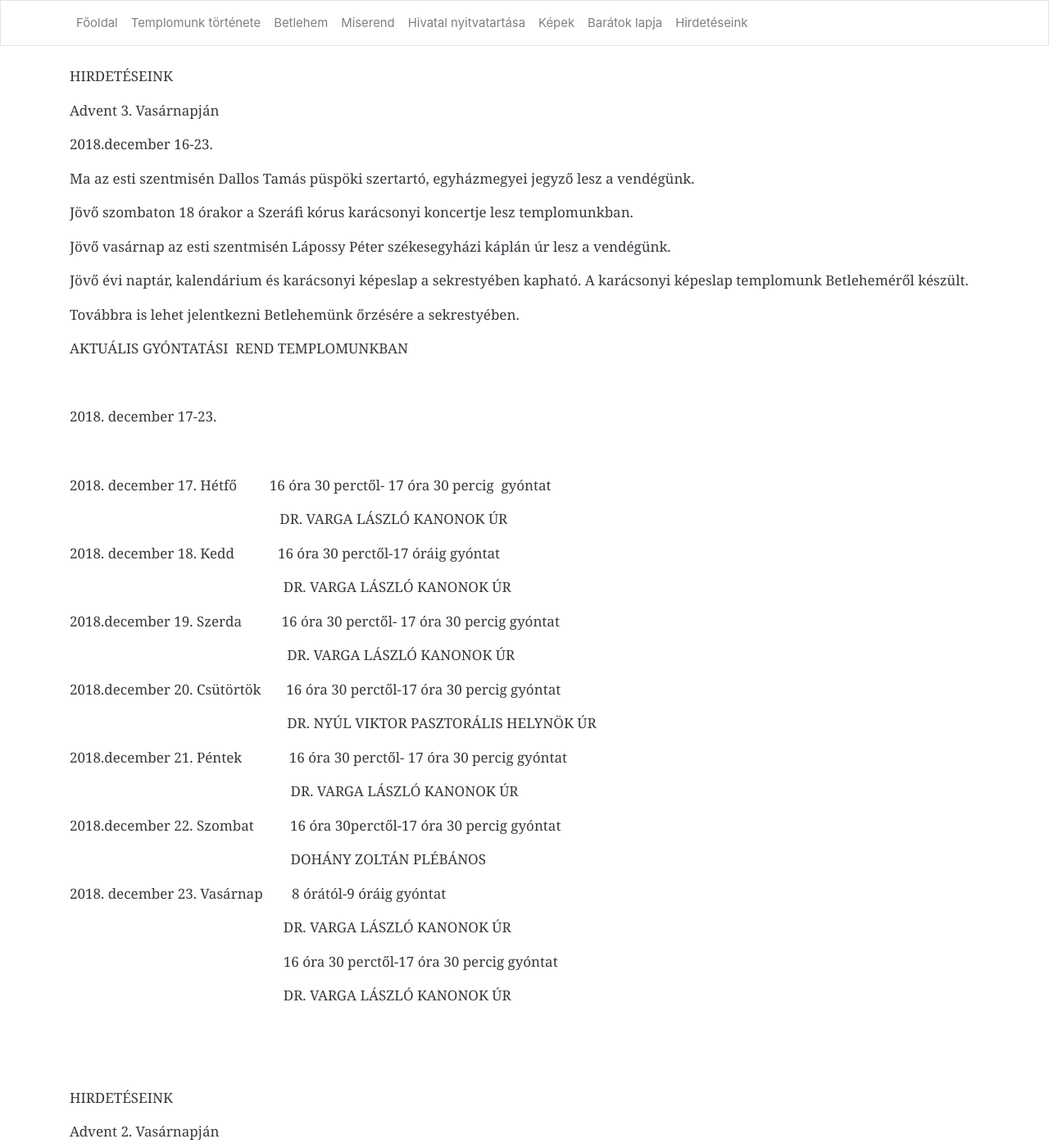
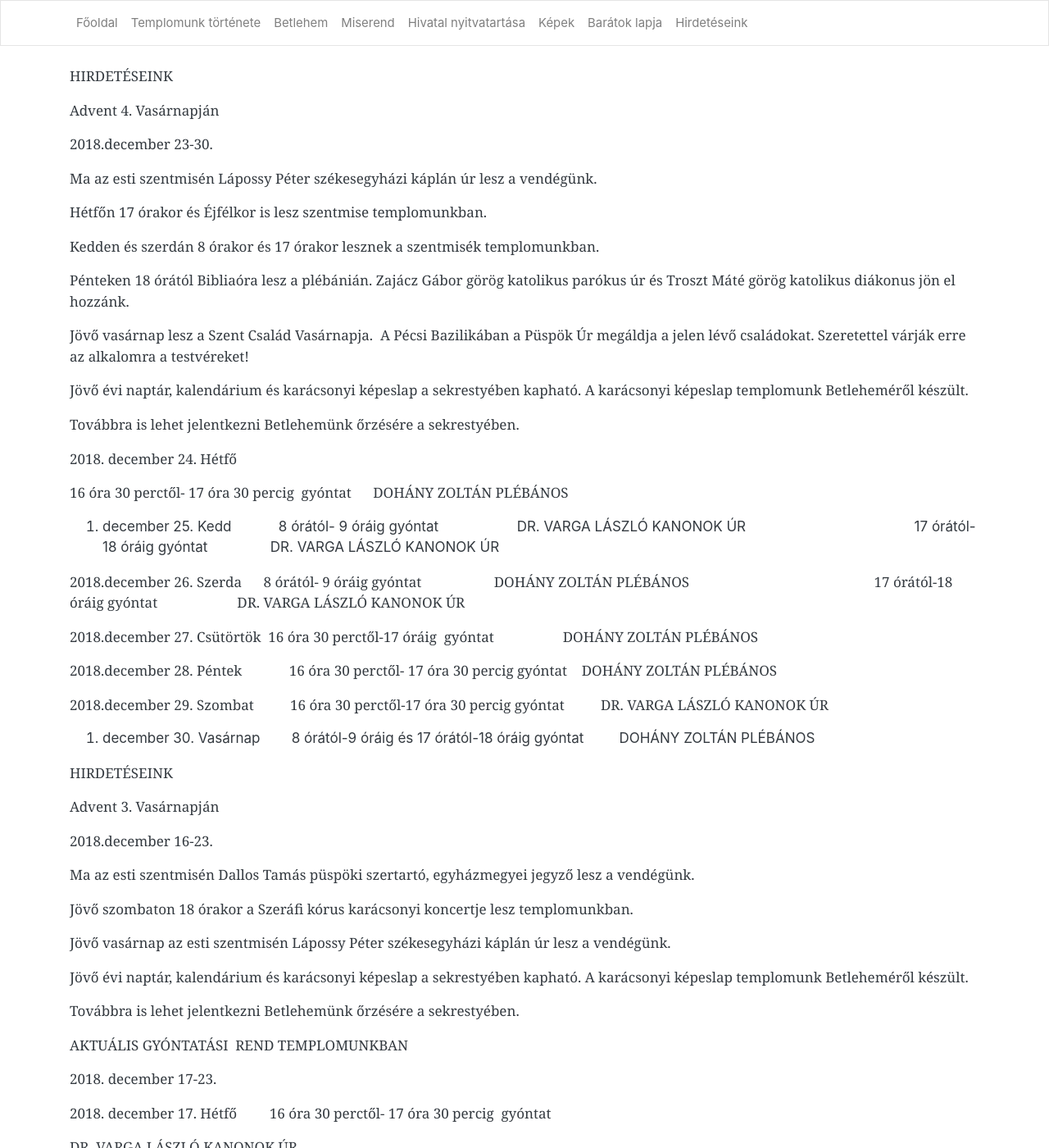
Before and after one commit to pecsi-ferences/pecsi-ferences.github.io, a Jekyll site: the page built from hirdeteseink.md, in a window 1280 px wide and 1400 px high. Shown: the whole window at 82% size. Built offline with Jekyll 4.4.1, drawn with Linux system fonts in a browser that asks for light colours; nearby versions of some CDN libraries.

Commit message:
Update from Forestry.io - Updated hirdeteseink.md

```diff
--- a/hirdeteseink.md
+++ b/hirdeteseink.md
@@ -3,6 +3,43 @@ layout: default
 title: Hirdetéseink
 
 ---
+
+HIRDETÉSEINK
+
+Advent 4. Vasárnapján
+
+2018\.december 23-30.
+
+Ma az esti szentmisén Lápossy Péter székesegyházi káplán úr lesz a vendégünk.
+
+Hétfőn 17 órakor és Éjfélkor is lesz szentmise templomunkban.
+
+Kedden és szerdán 8 órakor és 17 órakor lesznek a szentmisék templomunkban.
+
+Pénteken 18 órától Bibliaóra lesz a plébánián. Zajácz Gábor görög katolikus parókus úr és Troszt Máté görög katolikus diákonus jön el hozzánk.
+
+Jövő vasárnap lesz a Szent Család Vasárnapja.  A Pécsi Bazilikában a Püspök Úr megáldja a jelen lévő családokat. Szeretettel várják erre az alkalomra a testvéreket!
+
+Jövő évi naptár, kalendárium és karácsonyi képeslap a sekrestyében kapható. A karácsonyi képeslap templomunk Betleheméről készült.
+
+Továbbra is lehet jelentkezni Betlehemünk őrzésére a sekrestyében.
+
+2018\. december 24. Hétfő
+
+16 óra 30 perctől- 17 óra 30   percig  gyóntat            DOHÁNY ZOLTÁN PLÉBÁNOS
+
+ 2018. december 25. Kedd            8 órától- 9 óráig gyóntat                      DR. VARGA LÁSZLÓ KANONOK ÚR                                                       17 órától-18 óráig gyóntat                       DR. VARGA LÁSZLÓ KANONOK   ÚR
+
+ 2018.december 26. Szerda      8 órától- 9 óráig gyóntat                       DOHÁNY ZOLTÁN PLÉBÁNOS                                                     17 órától-18 óráig gyóntat                        DR. VARGA LÁSZLÓ KANONOK ÚR
+
+2018\.december 27. Csütörtök                                                   16 óra 30 perctől-17 óráig  gyóntat                                        DOHÁNY ZOLTÁN PLÉBÁNOS
+
+2018\.december 28. Péntek                                                     16 óra 30 perctől- 17 óra 30   percig gyóntat               DOHÁNY ZOLTÁN PLÉBÁNOS
+
+ 2018.december 29. Szombat                                                                 16 óra 30 perctől-17 óra 30 percig   gyóntat                               DR. VARGA LÁSZLÓ KANONOK ÚR
+
+ 2018. december 30. Vasárnap                                                   8 órától-9 óráig és 17 órától-18 óráig gyóntat           DOHÁNY ZOLTÁN PLÉBÁNOS
+
 HIRDETÉSEINK
 
 Advent 3. Vasárnapján
@@ -21,47 +58,39 @@ Továbbra is lehet jelentkezni Betlehemünk őrzésére a sekrestyében.
 
 AKTUÁLIS GYÓNTATÁSI  REND TEMPLOMUNKBAN
 
-
-
 2018\. december 17-23.
-
-
 
 2018\. december 17. Hétfő         16 óra 30 perctől- 17 óra 30 percig  gyóntat
 
-                                                          DR. VARGA LÁSZLÓ KANONOK ÚR
+DR. VARGA LÁSZLÓ KANONOK ÚR
 
 2018\. december 18. Kedd            16 óra 30 perctől-17 óráig gyóntat
 
-                                                           DR. VARGA LÁSZLÓ KANONOK ÚR
+DR. VARGA LÁSZLÓ KANONOK ÚR
 
 2018\.december 19. Szerda           16 óra 30 perctől- 17 óra 30 percig gyóntat
 
-                                                            DR. VARGA LÁSZLÓ KANONOK ÚR
+DR. VARGA LÁSZLÓ KANONOK ÚR
 
 2018\.december 20. Csütörtök       16 óra 30 perctől-17 óra 30 percig gyóntat
 
-                                                            DR. NYÚL VIKTOR PASZTORÁLIS HELYNÖK ÚR
+DR. NYÚL VIKTOR PASZTORÁLIS HELYNÖK ÚR
 
 2018\.december 21. Péntek             16 óra 30 perctől- 17 óra 30 percig gyóntat
 
-                                                             DR. VARGA LÁSZLÓ KANONOK ÚR
+DR. VARGA LÁSZLÓ KANONOK ÚR
 
 2018\.december 22. Szombat          16 óra 30perctől-17 óra 30 percig gyóntat
 
-                                                             DOHÁNY ZOLTÁN PLÉBÁNOS
+DOHÁNY ZOLTÁN PLÉBÁNOS
 
 2018\. december 23. Vasárnap        8 órától-9 óráig gyóntat
 
-                                                           DR. VARGA LÁSZLÓ KANONOK ÚR
+DR. VARGA LÁSZLÓ KANONOK ÚR
 
-                                                           16 óra 30 perctől-17 óra 30 percig gyóntat
+16 óra 30 perctől-17 óra 30 percig gyóntat
 
-                                                           DR. VARGA LÁSZLÓ KANONOK ÚR
-
-
-
-
+DR. VARGA LÁSZLÓ KANONOK ÚR
 
 HIRDETÉSEINK
 
```
